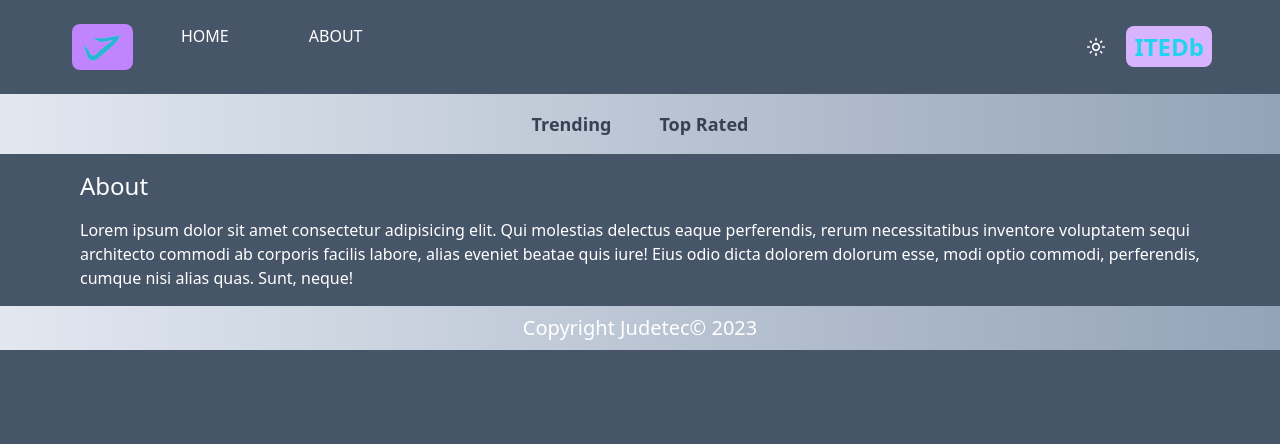
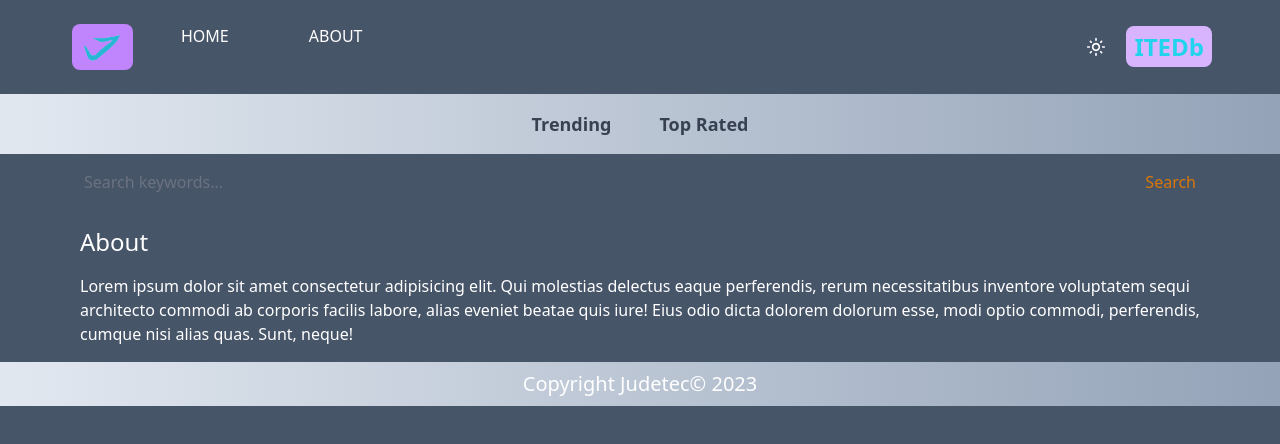
Before and after one commit to judejay/Imdbclone, a Next.js app: page /about in a window 1280 px wide. Shown: the top 444 px of the page. Built offline with nearby package versions, Linux system fonts and the light colour scheme.

Commit message:
search ability added

```diff
--- a/src/app/layout.tsx
+++ b/src/app/layout.tsx
@@ -3,6 +3,7 @@
 import  Providers from './Providers'
 import Navbar from '@/components/Navbar';
 import Footer from '@/components/Footer';
+import SearchBox from '@/components/SearchBox';
 
 
 export const metadata = {
@@ -21,6 +22,7 @@
         <Providers>
         <Header></Header>
         <Navbar></Navbar>
+        <SearchBox></SearchBox>
         {children}
         <Footer></Footer>
         </Providers>
--- /dev/null
+++ b/src/app/search/[searchTerm]/page.tsx
@@ -0,0 +1,20 @@
+import Results from '@/components/Results'
+import React from 'react'
+type SearchPageProps ={
+    params: any
+}
+const page = async ({params}: SearchPageProps) => {
+    const res = await fetch(`https://api.themoviedb.org/3/search/movie?api_key=${process.env.API_KEY}&query=${params.searchTerm}&language=en-US&include_adult=true`)
+    if(!res.ok){
+        throw new Error("Error fetching data")
+    }
+    const data = await res.json();
+    const results = data.results
+    return (
+                <div>{results && results.length ===0 && (<h1 className='text-center pt-6'>No Results Found</h1>)}
+    {results && <Results results={results}></Results>}
+    </div>
+  )
+}
+
+export default page
--- a/src/components/SearchBox.tsx
+++ b/src/components/SearchBox.tsx
@@ -1,8 +1,24 @@
-import React from 'react'
+"use client";
+import React, { useState } from 'react'
+import { useRouter } from 'next/navigation';
+const SearchBox = () => {
+    const [search, setSearch] = useState("");
+    const router = useRouter();
+    const handleSubmit = (e: { preventDefault: () => void; }) =>{
+        e.preventDefault();
+        if (!search) return;
+        router.push(`/search/${search}`);
 
-const SearchBox = () => {
+
+    }
   return (
-    <div>SearchBox</div>
+    <form onSubmit={handleSubmit} className='flex max-w-6xl mx-auto justify-between items-center px-5 '>
+        <input
+        value={search}
+        onChange={(e) => setSearch(e.target.value)}
+         type="text" className="text w-full h-14 rounded-sm placeholder-gray-500 outline-none bg-transparent flex-1" placeholder='Search keywords...'/>
+        <button disabled={!search} className='text-amber-600 disabled:text-grey-400' type="submit">Search</button>
+    </form>
   )
 }
 
```
